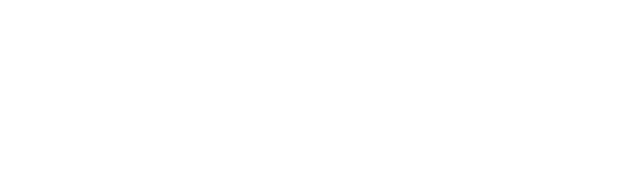
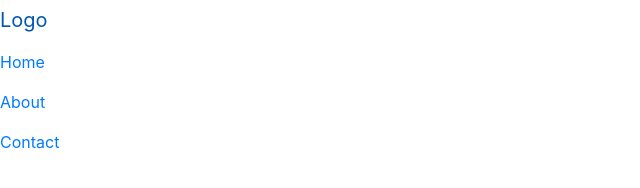
Before and after one commit to Sharanya0709/Sharanya0709.github.io, a plain HTML site: page index.html in a window 1280 px wide. Shown: the whole page, without its empty margins (0-640 px from the left). Drawn offline with nearby package versions, Linux system fonts and the light colour scheme.

Commit message:
Update index.html

```diff
--- a/index.html
+++ b/index.html
@@ -5,8 +5,28 @@
   <meta charset="utf-8">
   <meta name="viewport" content="width=device-width, initial-scale=1">
   <link rel="stylesheet" href="https://stackpath.bootstrapcdn.com/bootstrap/4.1.3/css/bootstrap.min.css" integrity="sha384-MCw98/SFnGE8fJT3GXwEOngsV7Zt27NXFoaoApmYm81iuXoPkFOJwJ8ERdknLPMO" crossorigin="anonymous">
-</head>
+ </head>
 <body>
-
-</body>
+ <nav class="navbar-navbar-expand-md">
+  <a class="navbar-brand" href="#">Logo</a>
+  <button class="navbar-toggler navbar-dark" type="button" data-toggle="collapse" data-target="#main-navigation">
+    <span class="navbar-toggler-icon"></span>
+  </button>
+  <div class="collapse-navbar-collapse" id="main-navigation">
+    <ul class="navbar-nav">
+      <li class="nav-item">
+        <a class="nav-link" href="#">Home</a>
+      </li>
+      <li class="nav-item">
+        <a class="nav-link" href="#">About</a>
+      </li>
+      <li class="nav-item">
+        <a class="nav-link" href="#">Contact</a>
+      </li>
+    </ul>
+  </div>
+</nav>
+  <script src="https://code.jquery.com/jquery-3.3.1.slim.min.js" integrity="sha384-q8i/X+965DzO0rT7abK41JStQIAqVgRVzpbzo5smXKp4YfRvH+8abtTE1Pi6jizo" crossorigin="anonymous"></script>
+ <script src="https://stackpath.bootstrapcdn.com/bootstrap/4.1.3/js/bootstrap.min.js" integrity="sha384-ChfqqxuZUCnJSK3+MXmPNIyE6ZbWh2IMqE241rYiqJxyMiZ6OW/JmZQ5stwEULTy" crossorigin="anonymous"></script>
+  </body>
 </html>
```
